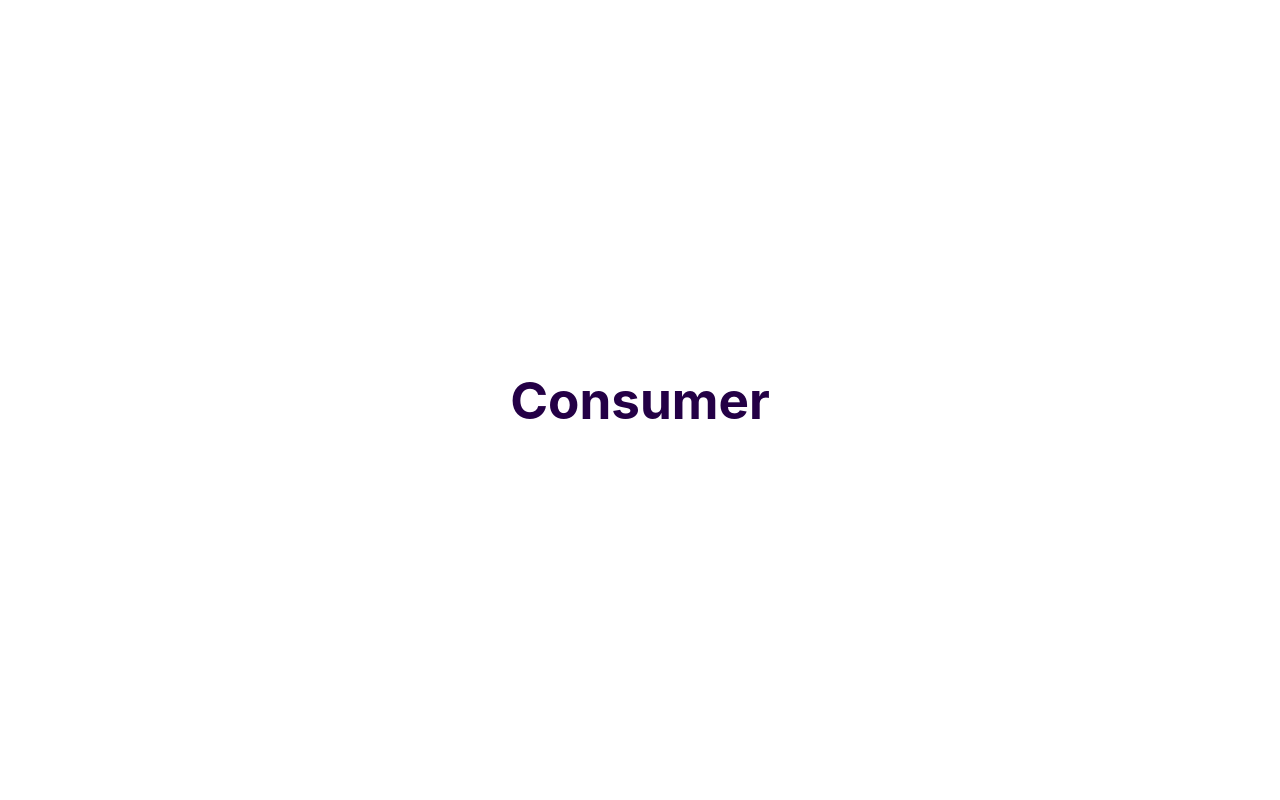
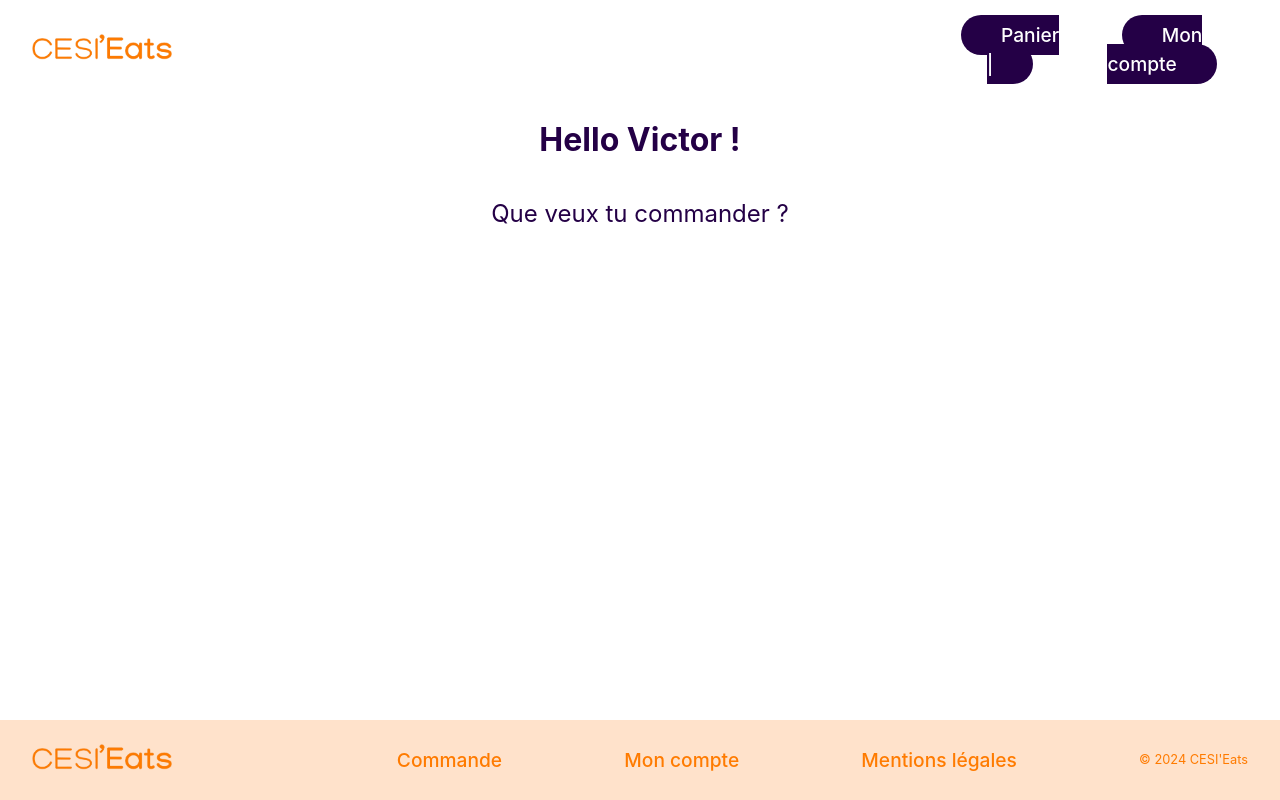
Before and after one commit to samuellllllllllll/Projet-Web-V2, a React (Vite) app in the folder frontend/: page /consumer in a window 1280 px wide. Built offline with nearby package versions, Linux system fonts and the light colour scheme.

Commit message:
Page consommateur

```diff
--- /dev/null
+++ b/frontend/src/components/Footer.jsx
@@ -0,0 +1,30 @@
+import React from "react";
+import "../styles/footer.css";
+import logo from '../assets/logo.png'
+
+const footer = () => {
+    return (
+        <footer className="footer">
+            <div className="footer-container">
+                <a href="/consumer"><img className="logo-footer" src={logo} alt="logo CESI'Eats" /></a>
+                <div className="footer-right-part">
+                    <div className="footer-text">
+                        <a href="/consumer">Commande</a>
+                    </div>
+                    <div className="footer-text">
+                        <a href="/consumer">Mon compte</a>
+                    </div>
+                    <div className="footer-text">
+                        <a href="/consumer">Mentions légales</a>
+                    </div>
+                    <div className="footer-text">
+                        <p>© 2024 CESI'Eats</p>
+                    </div>
+                </div>
+            </div>
+
+        </footer>
+    );
+}
+
+export default footer;
--- /dev/null
+++ b/frontend/src/components/Header.jsx
@@ -0,0 +1,21 @@
+import React from "react";
+import "../styles/header.css";
+import logo from '../assets/logo.png'
+
+const header= () => {
+    return (
+        <header className="header">
+            <a href="/consumer"><img className="logo-header" src={logo} alt="logo CESI'Eats" /></a>
+            <div className="header-right-part">
+                <div className="header-text">
+                    <a href="/consumer" id="order">Panier | </a>
+                </div>
+                <div className="header-text">
+                    <a href="/consumer" id="account">Mon compte</a>
+                </div>
+            </div>
+        </header>
+    );
+}
+
+export default header;
--- a/frontend/src/pages/consumer.jsx
+++ b/frontend/src/pages/consumer.jsx
@@ -1,9 +1,29 @@
+import React from 'react';
+import '../styles/consumer.css';
+import Footer from '../components/Footer.jsx';
+import Header from '../components/Header.jsx';
+
 const consumer = () => {
 
   return (
-    <>
-      <h1>Consumer</h1>
-    </>
+    <div className="consumer-container">
+      <Header />
+      <div className="consumer-title">Hello Victor !</div>
+      <div className="consumer-text">Que veux tu commander ?</div>
+      <div className="consumer-categories">
+        <div className="consumer-category"></div>
+        <div className="consumer-category"></div>
+        <div className="consumer-category"></div>
+        <div className="consumer-category"></div>
+        <div className="consumer-category"></div>
+        <div className="consumer-category"></div>
+        <div className="consumer-category"></div>
+        <div className="consumer-category"></div>
+        <div className="consumer-category"></div>
+      </div>
+
+      <Footer />
+    </div>
   )
 }
 
--- a/frontend/src/pages/login_signin.jsx
+++ b/frontend/src/pages/login_signin.jsx
@@ -103,7 +103,7 @@ const login = () => {
   // FRONT
   if (signeInClicked) {
     return (
-      <>
+      <div className="home">
         {/* Logo */}
         <div className="logo">
           <img src={logo} alt="logo CESI'Eats" />
@@ -154,13 +154,13 @@ const login = () => {
             <button type="submit" id="sign_up">Créer mon compte</button>
           </form>
         </div>
-      </>
+      </div>
     )
   }
 
   else {
     return (
-      <>
+      <div className="home">
         {/* Logo */}
         <div className="logo">
           <img src={logo} alt="logo CESI'Eats" />
@@ -197,7 +197,7 @@ const login = () => {
         <div>
           <button id="sign_up" onClick={handleSignIn}>Créer mon compte</button>
         </div>
-      </>
+      </div>
     )
   }
 }
--- /dev/null
+++ b/frontend/src/styles/consumer.css
@@ -0,0 +1,17 @@
+.consumer-container{
+    display: flex;
+    flex-direction: column;
+    width: 100%;
+    height: 100vh;
+}
+
+.consumer-title{
+    font-size: 2rem;
+    font-weight: bold;
+    margin: 1rem 0;
+}
+
+.consumer-text{
+    font-size: 1.5rem;
+    margin: 1rem 0;
+}
--- /dev/null
+++ b/frontend/src/styles/footer.css
@@ -0,0 +1,60 @@
+.footer{
+    display: flex;
+    position: absolute;
+    justify-content: space-between;
+    align-items: center;
+    flex-direction: row;
+    background-color: var(--third-color);
+    bottom: 0;
+    width: 95%;
+    height: 80px;
+    padding-left: 2.5%;
+    padding-right: 2.5%;
+}
+
+.footer-container{
+    display: flex;
+    justify-content: space-between;
+    align-items: center;
+    flex-direction: row;
+    width: 100%;
+    height: 100%;
+}
+
+.logo-footer{
+    width: 140px;
+    height: fit-content;
+}
+
+.footer-right-part{
+    display: flex;
+    justify-content: space-between;
+    align-items: center;
+    width: 70%;
+    height: 100%;
+}
+
+.footer-text{
+    color: var(--primary-color);
+    font-size: 0.8rem;
+
+    a{
+        color: var(--primary-color);
+        font-size: 1.2rem;
+        text-decoration: none;
+        font-weight: 500;
+    }
+
+    a:hover{
+        color: var(--second-color);
+    }
+}
+
+.footer-bottom{
+    width: 98%;
+    display: flex;
+    justify-content: flex-end;
+    color: var(--primary-color);
+    font-weight: 600;
+    font-size: 0.9rem;
+}
--- /dev/null
+++ b/frontend/src/styles/header.css
@@ -0,0 +1,61 @@
+.header{
+    display: flex;
+    justify-content: space-between;
+    align-items: center;
+    flex-direction: row;
+    background-color: var(--background-color);
+    top: 0;
+    width: 95%;
+    height: 100px;
+    padding-left: 2.5%;
+    padding-right: 2.5%;
+}
+
+.logo-header{
+    width: 140px;
+    height: fit-content;
+}
+
+.header-right-part{
+    display: flex;
+    justify-content: space-between;
+    align-items: center;
+    width: 25%;
+    height: 100%;
+}
+
+.header-text{
+    color: var(--primary-color);
+    font-size: 0.8rem;
+
+    a{
+        color: var(--primary-color);
+        font-size: 1.2rem;
+        text-decoration: none;
+        font-weight: 500;
+        padding: 8px 40px;
+        border-radius: 30px;
+    }
+
+    a:hover{
+        color: var(--second-color);
+    }
+
+    #order{
+        background-color: var(--second-color);
+        color: var(--background-color);
+    }
+
+    #order:hover{
+        background-color: var(--primary-color);
+    }
+
+    #account{
+        background-color: var(--second-color);
+        color: var(--background-color);
+    }
+
+    #account:hover{
+        background-color: var(--primary-color);
+    }
+}
--- a/frontend/src/styles/login_signin.css
+++ b/frontend/src/styles/login_signin.css
@@ -1,4 +1,11 @@
 #root {
+  width: 100%;
+  height: 100vh;
+  display: flex;
+  align-items: center;
+}
+
+.home {
   max-width: 1280px;
   margin: 0 auto;
   padding: 2rem;
@@ -9,6 +16,7 @@
 
 .logo{
   margin: 2rem;
+  width: 100%;
 }
 
 img{
```
